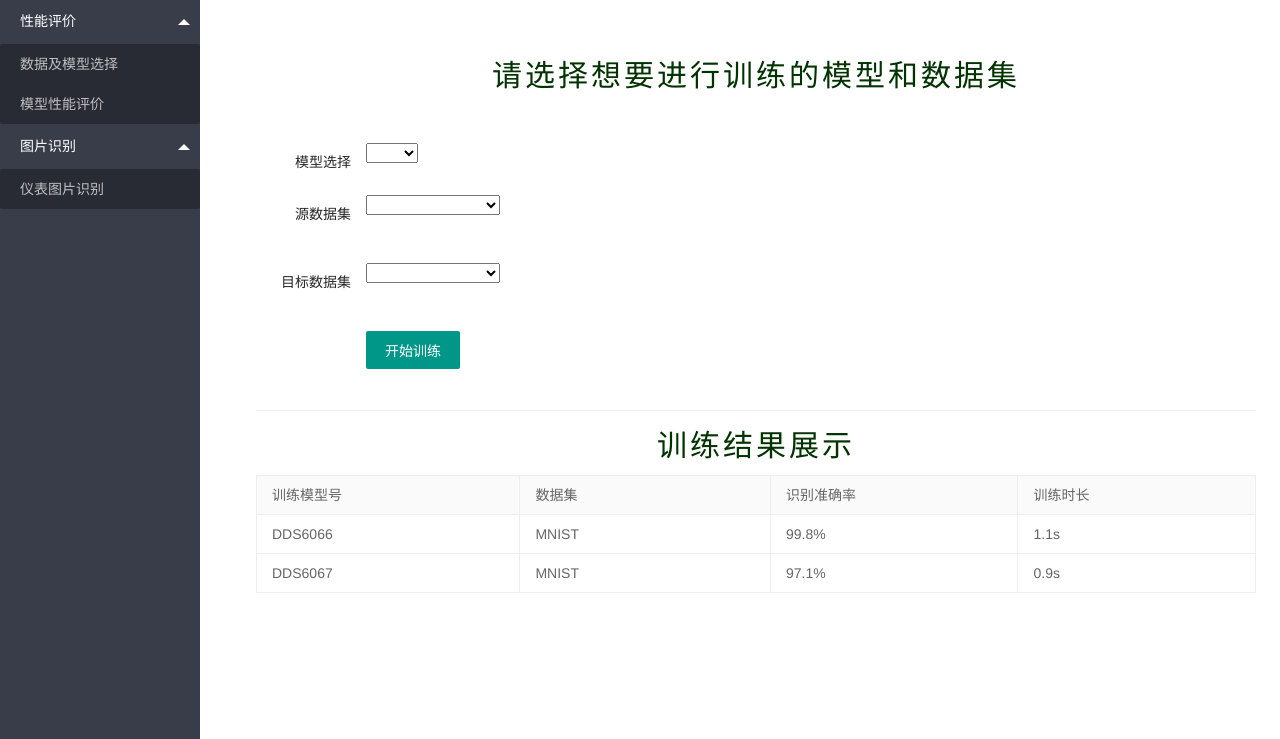
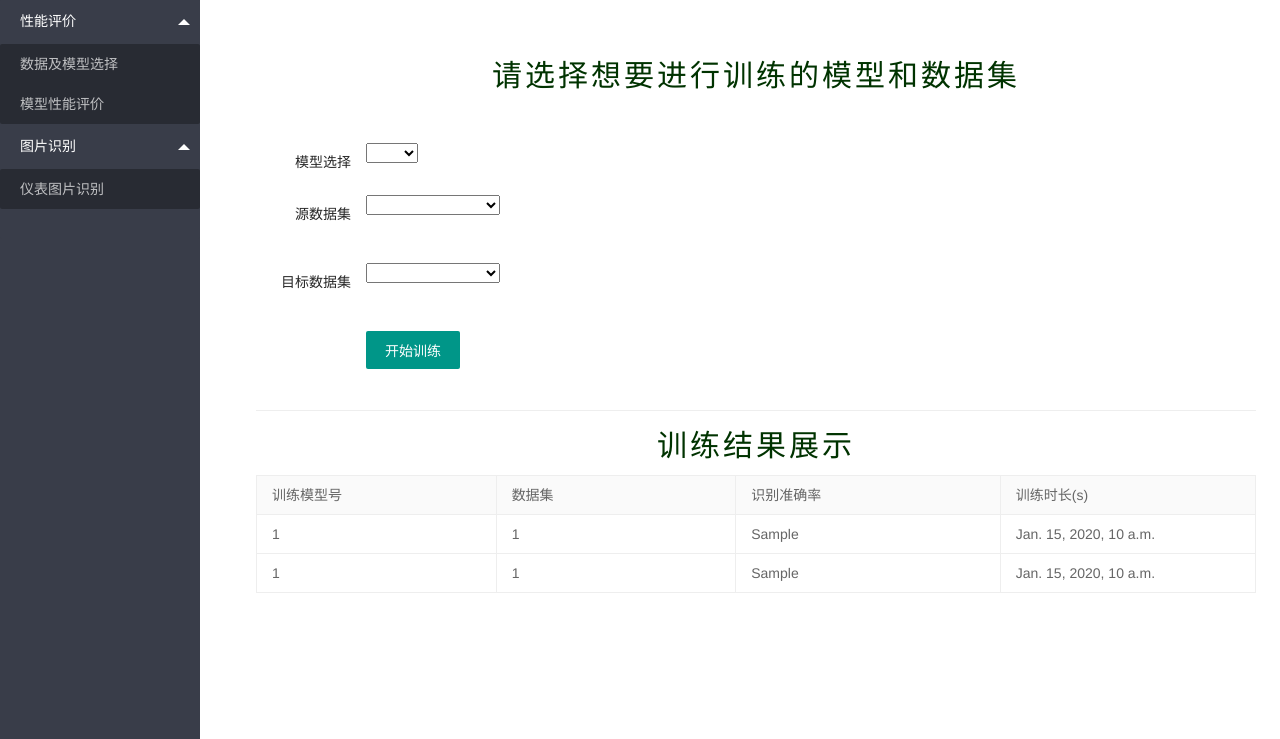
Before and after one commit to twilight2017/gradaution_project, a Django app: template templates/identify.html in a window 1280 px wide. Shown: the part 61-800 px from the top of the page. Run offline with Django 3.2, Linux system fonts and the light colour scheme; the template is opened without the code that fills it: most values are stand-ins (such as "Sample title", 1, 10 or a date in 2020).

Commit message:
Add files via upload

```diff
--- a/templates/identify.html
+++ b/templates/identify.html
@@ -117,25 +117,25 @@
               <th width="10">训练模型号</th>
               <th width="10">数据集</th>
               <th width="10">识别准确率</th>
-              <th width="10">训练时长</th>
+              <th width="10">训练时长(s)</th>
             </tr>
           </thead>
           <tbody>
             <tr>
-              <td>DDS6066</td>
-              <td>MNIST</td>
-              <td>99.8%</td>
-              <td>1.1s</td>
+              <td>{{ test_list.model_id }}</td>
+              <td>{{ test_list.source_id }}</td>
+              <td>{{ test_list.source_acc}}</td>
+              <td>{{ test_list.source_time }}</td>
             </tr>
             <tr>
-              <td>DDS6067</td>
-              <td>MNIST</td>
-              <td>97.1%</td>
-              <td>0.9s</td>
+              <td>{{ test_list.model_id }}</td>
+              <td>{{ test_list.target_id }}</td>
+              <td>{{ test_list.target_acc}}</td>
+              <td>{{ test_list.target_time }}</td>
             </tr>
           </tbody>
         </table>
-    </div>
+    <!--</div>-->
     </div>
   </body>
   <!--2.引入JS文件-->
```
